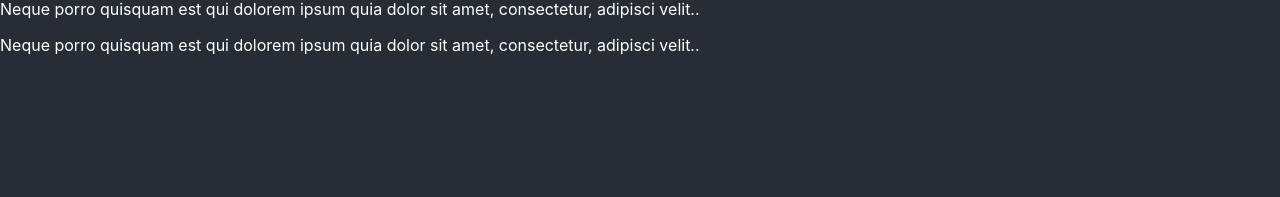
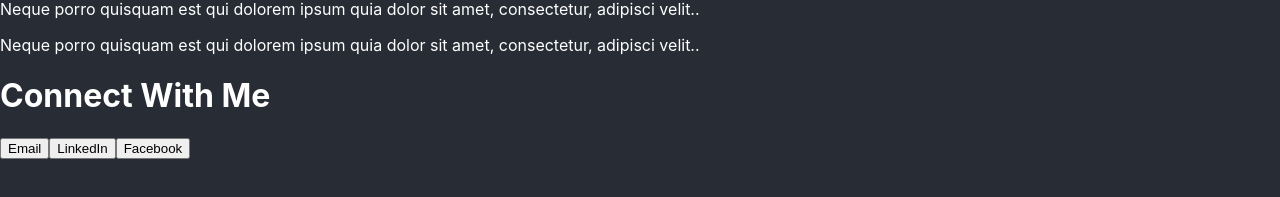
Before and after one commit to Brian-E-Nguyen/Thu-Website, a JavaScript app: page / in a window 1280 px wide. Shown: the part 571-768 px from the top of the page. Built offline with nearby package versions, Linux system fonts and the light colour scheme.

Commit message:
Home: import Contact

```diff
--- a/src/views/Home.js
+++ b/src/views/Home.js
@@ -1,11 +1,14 @@
 import Introduction from '../components/Introduction';
 import About from '../components/About';
+import Contact from '../components/Contact';
+
 const Home = () => {
   return (
     <div>
       <h1>Home</h1>
       <Introduction />
       <About />
+      <Contact />
     </div>
   );
 };
```
